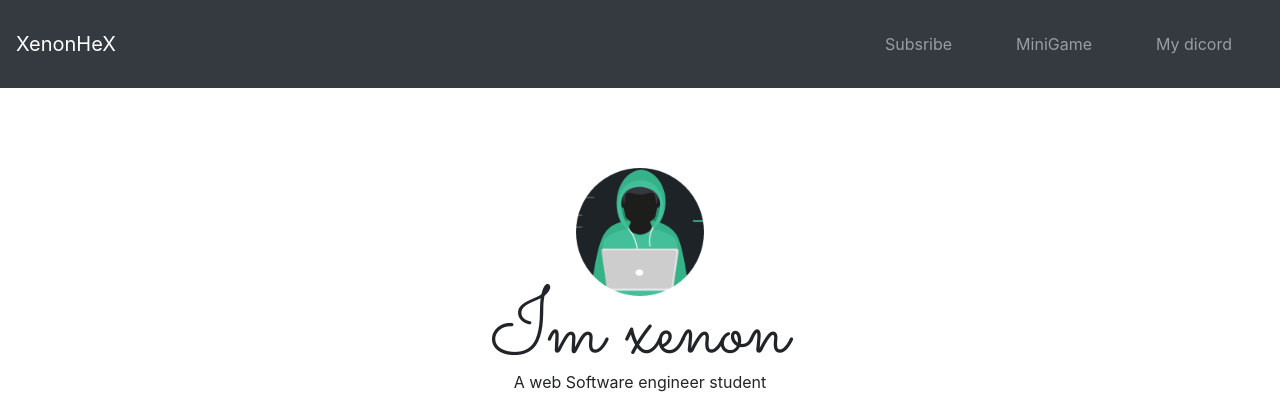
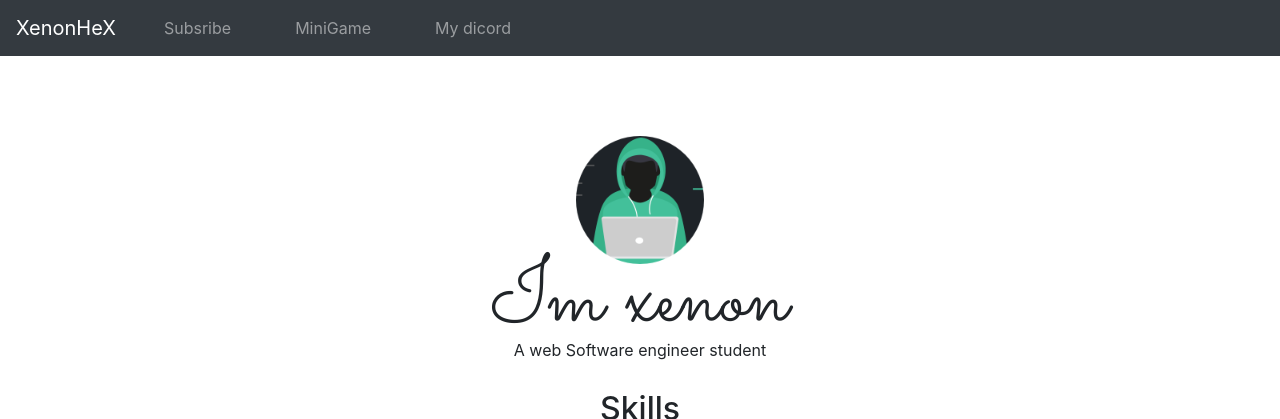
Before and after one commit to xenonhex/CV, a plain HTML site: page index.html in a window 1280 px wide. Shown: the top 419 px of the page. Drawn offline with nearby package versions, Linux system fonts and the light colour scheme.

Commit message:
Add files via upload

```diff
--- a/css/styles.css
+++ b/css/styles.css
@@ -49,7 +49,3 @@ body {
 .bak1 {
   background-color: red;
 }
-
-.collapse {
-  line-height: 3.5rem;
-}
--- a/index.html
+++ b/index.html
@@ -19,13 +19,10 @@
 
   <!-- navbar -->
   <section>
-  <nav class="navbar navbar-expand-lg bg-dark navbar-dark">
+  <nav class="navbar navbar-expand-sm bg-dark navbar-dark">
     <a class="navbar-brand" href="#">XenonHeX</a>
-    <button class="navbar-toggler" type="button" data-toggle="collapse" data-target="#navbarSupportedContent" aria-controls="navbarSupportedContent" aria-expanded="false" aria-label="Toggle navigation">
-      <span class="navbar-toggler-icon"></span>
-    </button>
-    <div class="collapse navbar-collapse" id="navbarSupportedContent">
-      <ul class="navbar-nav  ml-auto">
+
+      <ul class="navbar-nav  mr-auto">
         <li class="nav-item">
           <a class="nav-link" href="https://www.youtube.com/channel/UCgPFg6lwrLjwh_blp3lCt3Q">Subsribe</a>
         </li>
@@ -35,7 +32,7 @@
         <li class="nav-item">
           <a class="nav-link" href="https://discord.gg/s7Tyah7bw8">My dicord</a>
         </li>
-    </div>
+
   </nav>
 
 <!-- intro -->
```
